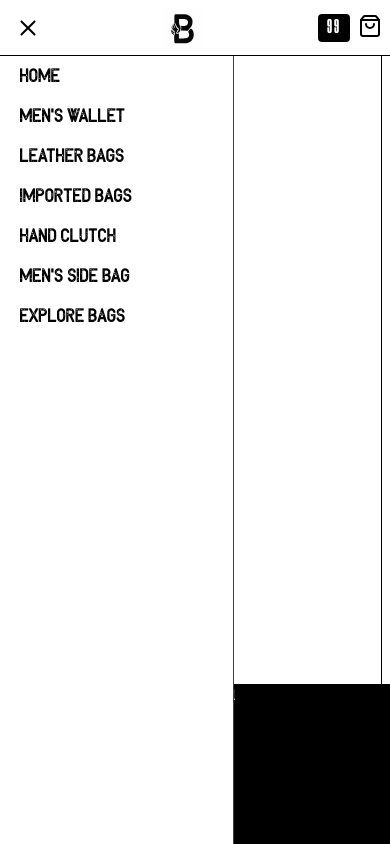
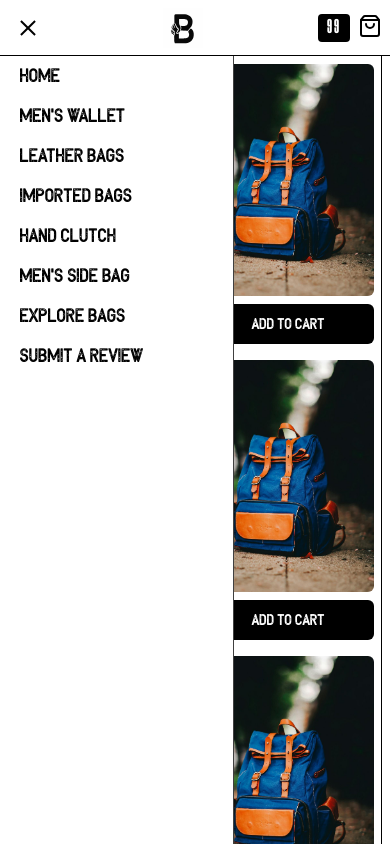
Before and after one commit to OfficialSubham/bondstore, a React (Vite) app: page /products/1 in a window 390 px wide. Both pictures are taken after a click on the element 28 px from the left and 27 px from the top of the page. Shown: the top 844 px of the page. Built offline with nearby package versions, Linux system fonts and the light colour scheme; a web font is replaced by a local one.

Commit message:
Made the filter product pages and also made it responsive

```diff
--- a/src/App.tsx
+++ b/src/App.tsx
@@ -4,6 +4,7 @@ import Home from "./pages/Home";
 import Loading from "./components/loading";
 import Cart from "./pages/Cart";
 import Container from "./components/container";
+import AllTypeOfProducts from "./pages/AllTypeOfProducts";
 
 function App() {
   return (
@@ -20,6 +21,10 @@ function App() {
             <Routes>
               <Route path="/" element={<Home />} />
               <Route path="/cart" element={<Cart />} />
+              <Route
+                path="/products/:category"
+                element={<AllTypeOfProducts />}
+              />
             </Routes>
           </Container>
         </div>
--- a/src/components/category.tsx
+++ b/src/components/category.tsx
@@ -19,7 +19,7 @@ const Category = ({
         <button
           className="bg-black text-white rounded-md hover:bg-transparent border border-black hover:text-black transition-all duration-300 px-5 py-2 font-toreadore"
           onClick={() => {
-            navigate(`/${categoryType}`);
+            navigate(`/products/${categoryType}`);
           }}
         >
           {exploreType ? exploreType : "View all"}
@@ -33,7 +33,7 @@ const Category = ({
           <button
             className="bg-black border text-white rounded-md hover:bg-transparent shrink-0 border-black hover:text-black transition-all duration-300 font-toreadore px-5 py-2 "
             onClick={() => {
-              navigate(`/${categoryType}`);
+              navigate(`/products/${categoryType}`);
             }}
           >
             {exploreType ? exploreType : "View all"}
--- a/src/components/menu.tsx
+++ b/src/components/menu.tsx
@@ -4,31 +4,35 @@ const Menu = ({ menuOpen }: { menuOpen: boolean }) => {
   const links = [
     {
       title: "Home",
-      link: "",
+      link: "/",
     },
     {
       title: "Men's Wallet",
-      link: "menswallet",
+      link: "/products/menswallet",
     },
     {
       title: "Leather Bags",
-      link: "leatherbags",
+      link: "/products/leatherbags",
     },
     {
       title: "Imported Bags",
-      link: "importedbags",
+      link: "/products/importedbags",
     },
     {
       title: "Hand Clutch",
-      link: "handclutch",
+      link: "/products/handclutch",
     },
     {
       title: "Men's Side Bag",
-      link: "mensidebags",
+      link: "/products/mensidebags",
     },
     {
       title: "Explore Bags",
-      link: "explorebags",
+      link: "/products/explorebags",
+    },
+    {
+      title: "Submit a Review",
+      link: "submitReview",
     },
   ];
   const location = useLocation();
@@ -82,7 +86,7 @@ const Menu = ({ menuOpen }: { menuOpen: boolean }) => {
               translateX: 4,
             }}
             className="h-10 flex items-center text-xl font-toreadore justify-between px-5"
-            onClick={() => navigate(`/${link.link}`)}
+            onClick={() => navigate(`${link.link}`)}
           >
             <h1 className="hover:underline">{link.title}</h1>
             {location.pathname == `/${link.link}` && (
--- a/src/components/product.tsx
+++ b/src/components/product.tsx
@@ -1,6 +1,23 @@
 const Product = () => {
   return (
-    <div className="h-full snap-center w-60 mx-auto shrink-0 flex justify-center flex-col gap-2">
+    <div className="h-full snap-center w-50 mx-auto shrink-0 flex justify-center flex-col gap-2">
+      <div className="h-40 flex-1 rounded-md w-full">
+        <img
+          src="/tempImages/imag.jpeg"
+          alt="this is alt"
+          className="h-full w-full object-cover rounded-md"
+        />
+      </div>
+      <button className="bg-black text-white rounded-md hover:bg-transparent hover:border border-black hover:text-black transition-all duration-300 px-5 py-2 font-toreadore">
+        Add to cart
+      </button>
+    </div>
+  );
+};
+
+export const FilterProduct = () => {
+  return (
+    <div className="h-full snap-center sm:w-40 md:w-60 mx-auto shrink-0 flex justify-center flex-col gap-2">
       <div className="h-40 flex-1 rounded-md w-full">
         <img
           src="/tempImages/imag.jpeg"
--- /dev/null
+++ b/src/pages/AllTypeOfProducts.tsx
@@ -0,0 +1,18 @@
+import { FilterProduct } from "../components/product";
+
+const AllTypeOfProducts = () => {
+  const arr = new Array(9).fill(9);
+  return (
+    <div className="w-full h-full grid grid-cols-2 sm:grid-cols-3 gap-4">
+      {arr.map((_, idx) => {
+        return (
+          <div key={idx} className="h-70">
+            <FilterProduct />
+          </div>
+        );
+      })}
+    </div>
+  );
+};
+
+export default AllTypeOfProducts;
--- a/src/pages/Cart.tsx
+++ b/src/pages/Cart.tsx
@@ -5,8 +5,8 @@ const Cart = () => {
   return (
     <>
       <div className="flex-1">
-        {arr.map(() => {
-          return <CartProduct />;
+        {arr.map((_, idx) => {
+          return <CartProduct key={idx} />;
         })}
       </div>
 
```
